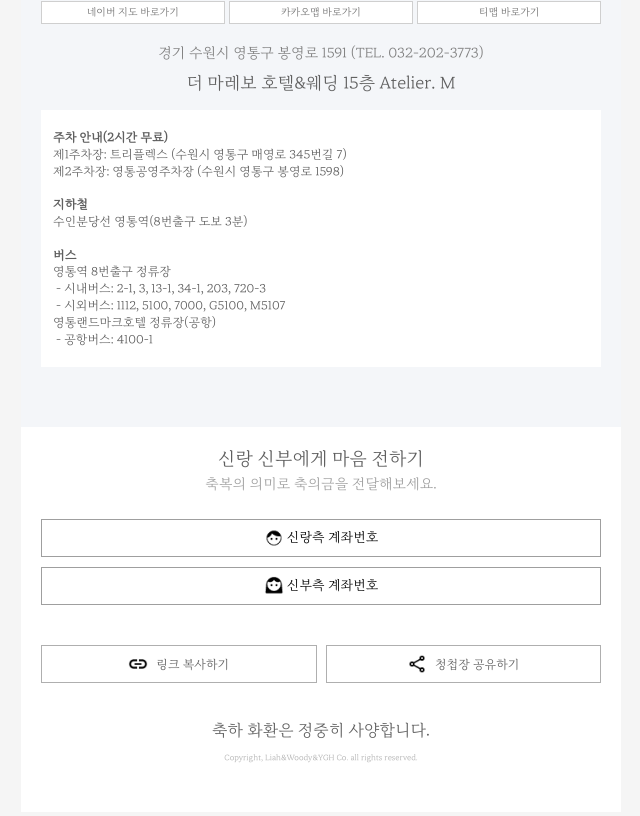
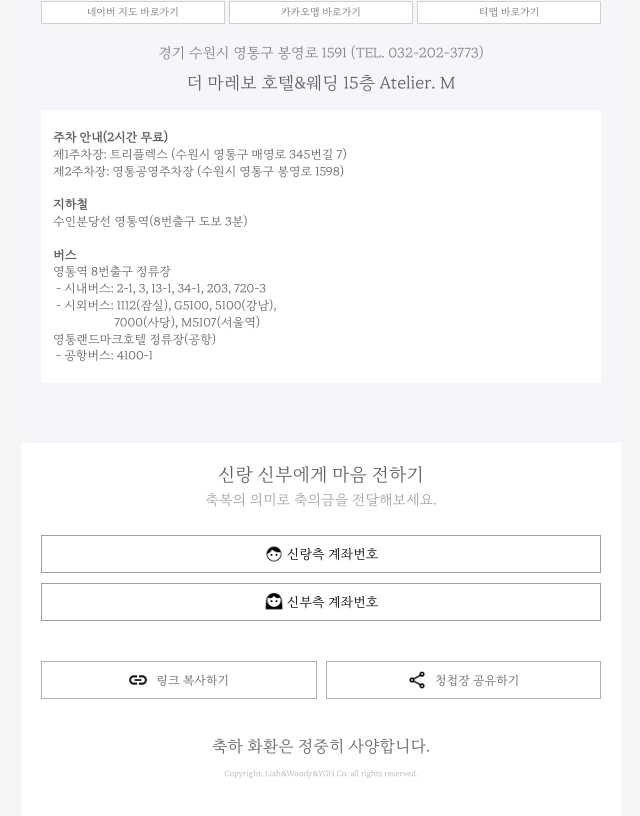
Before and after one commit to LiahWoody/wedding, a React (Create React App) app: page / in a window 1280 px wide. Shown: the part 5878-6694 px from the top of the page, without its empty margins (319-959 px from the left). Built offline with nearby package versions, Linux system fonts and the light colour scheme.

Commit message:
Add bus depature

```diff
--- a/package.json
+++ b/package.json
@@ -1,7 +1,7 @@
 {
   "homepage": "https://LiahWoody.github.io/wedding",
   "name": "wedding",
-  "version": "0.3.4",
+  "version": "0.3.5",
   "private": true,
   "dependencies": {
     "@testing-library/jest-dom": "^5.16.4",
--- a/src/location/Location.js
+++ b/src/location/Location.js
@@ -88,7 +88,10 @@ function Location() {
           <br />
           &nbsp;- 시내버스: 2-1, 3, 13-1, 34-1, 203, 720-3
           <br />
-          &nbsp;- 시외버스: 1112, 5100, 7000, G5100, M5107
+          &nbsp;- 시외버스: 1112(잠실), G5100, 5100(강남),
+          <br />&nbsp;&nbsp;&nbsp;&nbsp;&nbsp;&nbsp;&nbsp;&nbsp;&nbsp;&nbsp;
+          &nbsp;&nbsp;&nbsp;&nbsp;&nbsp;&nbsp;&nbsp;&nbsp;
+          7000(사당), M5107(서울역)
           <br />
           영통랜드마크호텔 정류장(공항)
           <br />
```
